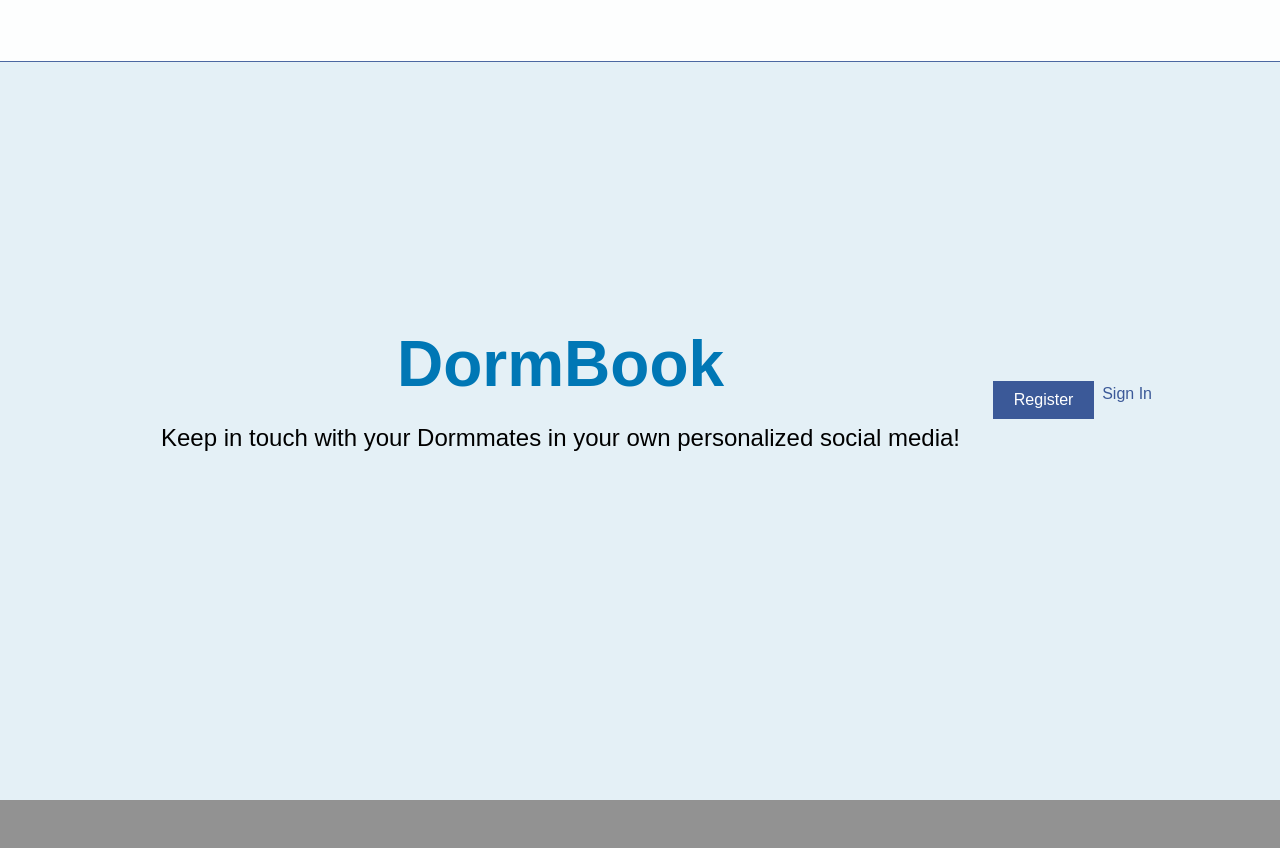
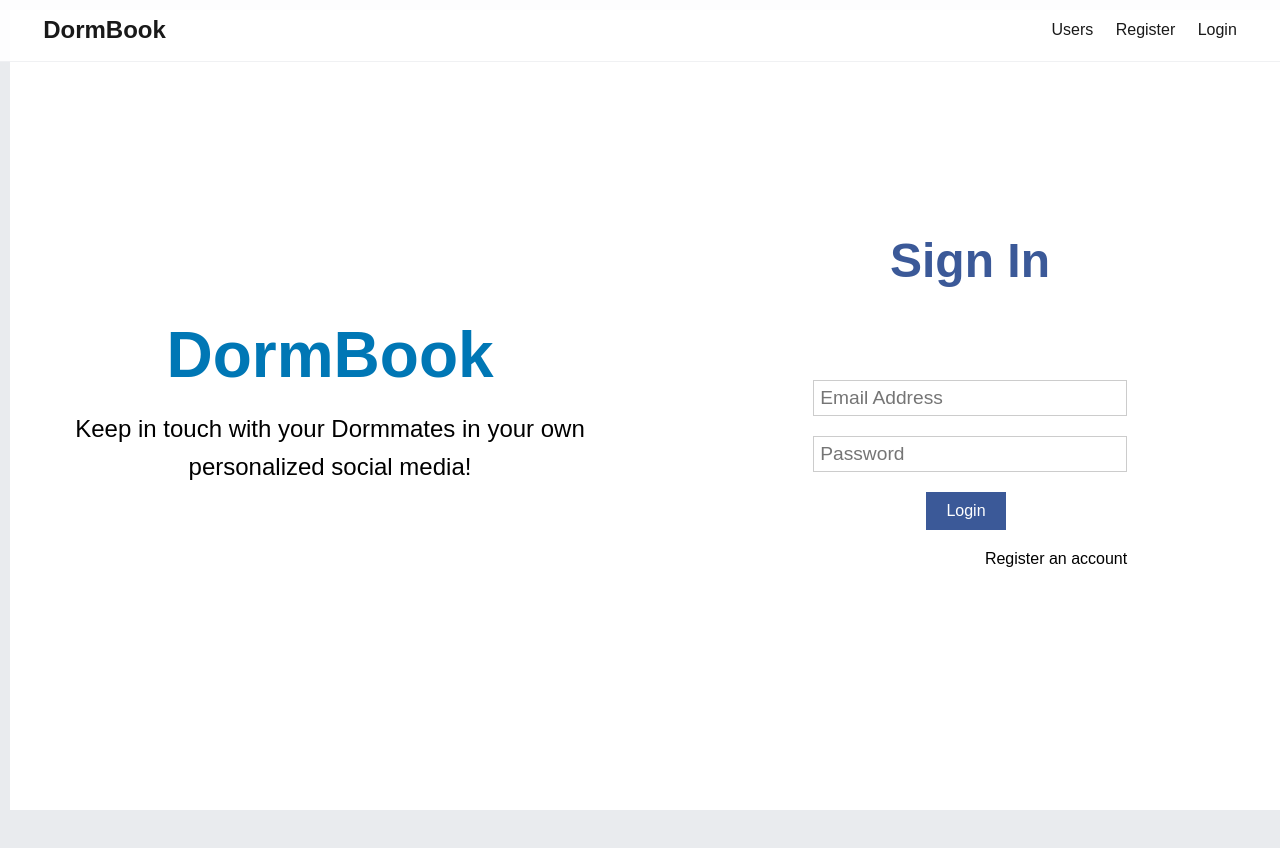
Before and after one commit to Ardad2/DormBook, a React (Create React App) app in the folder client/: page / in a window 1280 px wide. Shown: the top 848 px of the page. Built offline with nearby package versions, Linux system fonts and the light colour scheme; no server answers; some icons are missing.

Commit message:
Made homepage more accessible

```diff
--- a/client/src/App.css
+++ b/client/src/App.css
@@ -16,12 +16,12 @@ body {
   font-family: "Raleway", sans-serif;
   font-size: 1rem;
   line-height: 1.6;
-  background-color: rgb(146, 146, 146);
+  background-color: #E9EBEE;
   color: #333;
 }
 
 a {
-  color: var(--primary-color);
+  color: black;
   text-decoration: none;
 }
 
@@ -225,10 +225,12 @@ img {
 
 /* Overlay */
 .dark-overlay {
-  background-color: #E4F0F6;
-  position: absolute;
-  top: 0;
-  left: 0;
+  background-color: #fff;
+  margin:10px;
+  display:flex;
+  flex-direction:row;
+  top: 10px;
+  left: 10px;
   width: 100%;
   height: 100%;
 }
@@ -241,7 +243,7 @@ img {
 .form .form-text {
   display: block;
   margin-top: 0.3rem;
-  color: #888;
+  color: rgb(0, 0, 0);
 }
 
 .form input[type="text"],
@@ -307,7 +309,7 @@ button {
   z-index: 1;
   width: 100%;
   top: 0;
-  border-bottom: solid 1px var(--primary-color);
+  border-bottom: solid 1px #e9ebeebb;
   opacity: 0.9;
 }
 
@@ -316,7 +318,7 @@ button {
 }
 
 .navbar a {
-  color: #fff;
+  color: black;
   padding: 0.45rem;
   margin: 0 0.25rem;
 }
@@ -341,7 +343,7 @@ button {
   color: #fff;
   height: 100%;
   width: 80%;
-  margin: auto;
+  margin: 0px;
   display: flex;
   flex-direction: row;
   align-items: center;
@@ -366,7 +368,7 @@ button {
 }
 .buttons{
   display: flex;
-  flex-direction: row;
+  flex-direction: column;
 }
 
 /* Profiles Page */
@@ -538,6 +540,7 @@ button {
   }
 
   .navbar ul {
+    color:#000000;
     text-align: center;
     justify-content: center;
   }
--- a/client/src/components/layout/Landing.js
+++ b/client/src/components/layout/Landing.js
@@ -1,25 +1,51 @@
 import React from "react";
-import { Link } from "react-router-dom";
+import { Redirect, Link } from "react-router-dom";
+
+const onSubmit = async (e) => {
+    return <Redirect to="/Login"/>
+
+};
 
 const Landing = () => {
   return (
     <section className="landing">
       <div className="dark-overlay">
-        <div className="landing-inner">
-          <div className="intro-text">
+      <div className="intro-text">
           <h1 className="x-large">DormBook</h1>
           <p className="lead">
             Keep in touch with your Dormmates in your own personalized social
             media!
           </p>
           </div>
+        <div className="landing-inner">
           <div className="buttons">
-            <Link to="/register" className="btn btn-primary">
-              Register
-            </Link>
-            <Link to="/login" clLinkssName="btn btn-light">
-              Sign In
-            </Link>
+      <h1 className="large text-primary">Sign In</h1>
+      <p className="lead">
+        <i className="fas fa-user"></i> Sign Into Your Account
+      </p>
+      <form className="form" onSubmit={(e) => onSubmit(e)}>
+        <div className="form-group">
+          <input
+            type="email"
+            placeholder="Email Address"
+            name="email"
+            required
+          />
+        </div>
+        <div className="form-group">
+          <input
+            type="password"
+            placeholder="Password"
+            name="password"
+            minLength="6"
+            required
+          />
+        </div>
+        <input type="submit" className="btn btn-primary" value="Login" />
+      </form>
+      <p className="my-1">
+        Don't have an account? <Link to="/register">Register an account</Link>
+      </p>
           </div>
         </div>
       </div>
```
